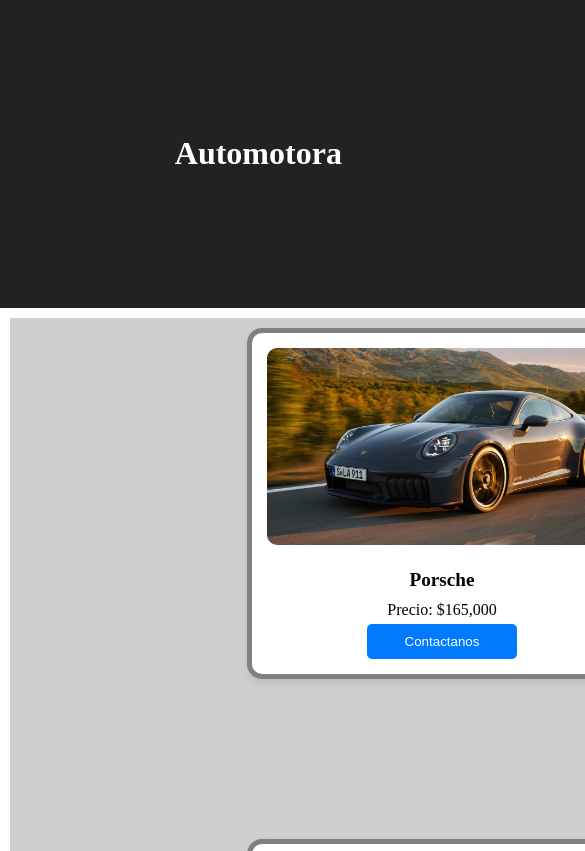
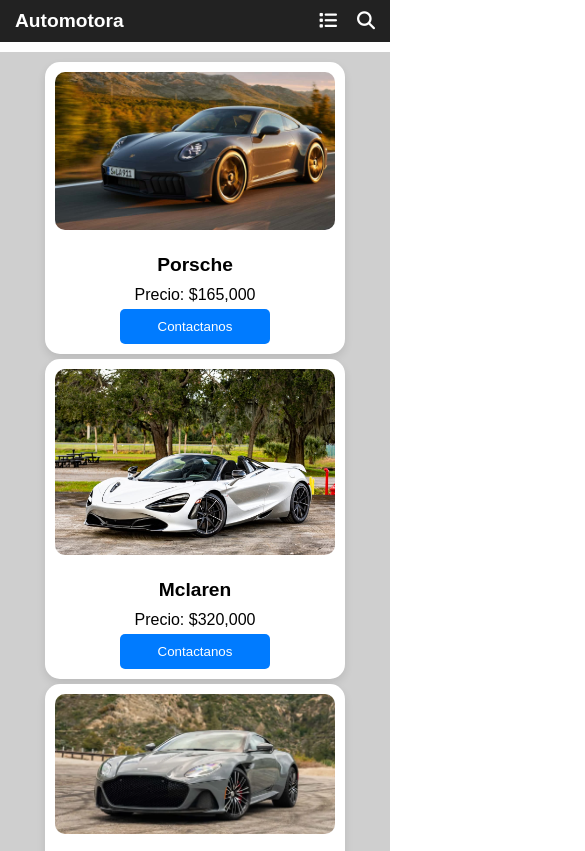
Before and after one commit to franbarbera/Autos, a plain HTML site: page index.html in a window 390 px wide. Shown: the top 851 px of the page, 585 px wide, since content can reach past the window. Drawn offline with Linux system fonts and the light colour scheme.

Commit message:
modifique todo para verse bien y mejorarlo en celular

```diff
--- a/assets/style.css
+++ b/assets/style.css
@@ -1,6 +1,12 @@
 * {
   margin: 0;
   padding: 0;
+  box-sizing: border-box;
+}
+body,
+html {
+  font-family: Arial, sans-serif;
+  width: 100%;
 }
 .principal {
   grid-area: header;
@@ -9,17 +15,16 @@
   display: flex;
   align-items: center;
   justify-content: space-between;
+  padding: 10px 15px;
 }
 .principal h1 {
-  margin-left: 20%;
+  margin: 0;
+  font-size: 1.5rem;
 }
 .icons {
   display: flex;
-  margin-right: 20%;
+  gap: 20px;
   font-size: x-large;
-}
-.icon-2 {
-  margin-left: 50%;
 }
 .asidebar {
   grid-area: asidebar;
@@ -28,29 +33,25 @@
   flex-direction: column;
   align-items: center;
   font-size: x-large;
+  padding: 10px;
 }
 .asidebar a {
   color: rgb(0, 0, 0);
   text-decoration: none;
-  margin-top: 5%;
+  margin: 10px 0;
 }
 .asidebar a:hover {
   color: rgb(122, 122, 122);
 }
-.contenido {
-  grid-area: contenido;
-  background-color: rgba(192, 192, 192, 0.753);
-  display: grid;
-  grid-template-columns: 1fr 1fr 1fr;
-  gap: 15px;
-  padding: 15px;
-}
+
 .card {
   background: white;
   border-radius: 10px;
   box-shadow: 0 4px 8px rgba(0, 0, 0, 0.1);
   padding: 15px;
   text-align: center;
+  max-width: 300px;
+  width: 100%;
 }
 .card img {
   max-width: 100%;
@@ -86,6 +87,7 @@
   display: flex;
   align-items: center;
   justify-content: center;
+  padding: 10px;
 }
 footer a {
   color: white;
@@ -95,15 +97,17 @@ footer a:hover {
   text-decoration: underline;
   color: lightgray;
 }
+
 .contenido {
   grid-area: contenido;
   display: flex;
   flex-wrap: wrap;
-  justify-content: space-evenly;
-  gap: 10px;
+  justify-content: center;
   background-color: rgba(192, 192, 192, 0.753);
   padding: 10px;
   overflow: auto;
+  grid-template-columns: 1fr;
+  gap: 15px;
 }
 
 .contenido img {
@@ -114,10 +118,11 @@ footer a:hover {
 .contenido .card {
   position: relative;
   width: 100%;
-  max-width: 350px;
+  max-width: 300px;
   height: auto;
   border-radius: 15px;
-  border: 5px solid grey;
+  border: none;
+  box-shadow: 0 4px 8px rgba(0, 0, 0, 0.1);
 }
 
 .grid-conteiner {
@@ -127,7 +132,7 @@ footer a:hover {
     "asidebar contenido"
     "pie pie";
   min-height: 100vh;
-  grid-template-rows: 10% 90% 10%;
+  grid-template-rows: auto 1fr auto;
   gap: 10px;
   grid-template-columns: 1fr 4fr;
 }
@@ -143,13 +148,18 @@ footer a:hover {
 }
 
 @media (max-width: 480px) {
+  .principal h1 {
+    font-size: 1.2rem;
+  }
   .contenido {
-    grid-template-columns: 1fr;
-    gap: 160px;
+    gap: 5px;
   }
   .card {
-    width: 100%;
-    padding: 15px;
+    max-width: 100%;
+    padding: 10px;
+  }
+  .icons {
+    font-size: large;
   }
 }
 @media (max-width: 700px) {
@@ -157,6 +167,14 @@ footer a:hover {
     display: none;
   }
   .contenido {
-    width: 100vh;
+    padding: 10px;
+    justify-content: center;
+  }
+  .grid-conteiner {
+    grid-template-areas:
+      "header"
+      "contenido"
+      "pie";
+    grid-template-columns: 1fr;
   }
 }
```
